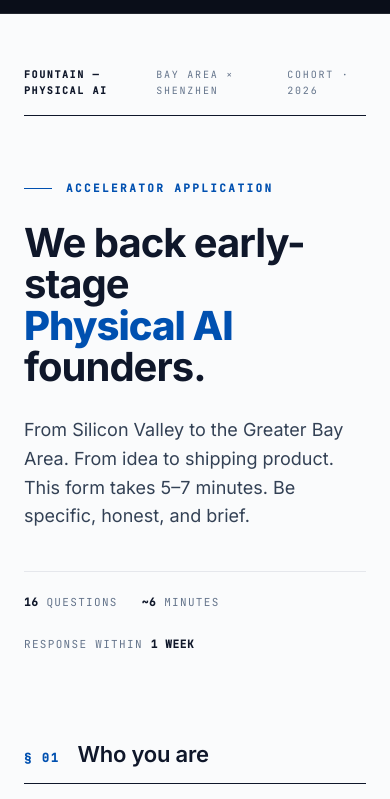
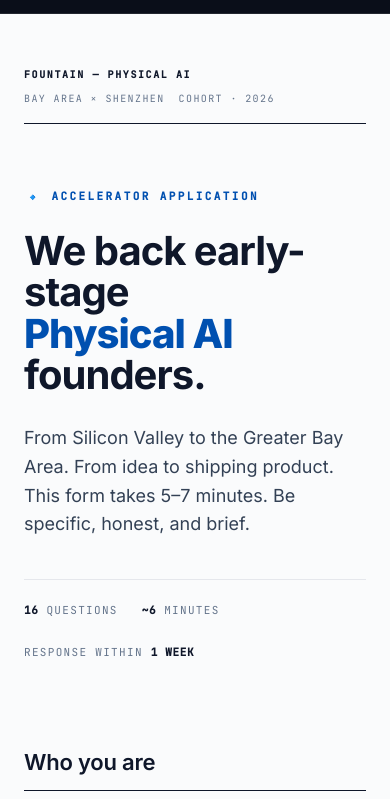
Before and after one commit to treewan/fountain-website, a website: page apply.html in a window 390 px wide. Shown: the part 45-844 px from the top of the page. Drawn offline with Linux system fonts and the light colour scheme.

Commit message:
Apply page: refine eyebrow, drop section numbers, fix mobile masthead
- Eyebrow: replace horizontal rule with 🔹 diamond mark prefix
- Section heads: remove § 01/02/03 numbering for a cleaner read
- Masthead: stack brand and meta vertically on <600px viewports to
  prevent "FOUNTAIN — PHYSICAL AI" from wrapping awkwardly on mobile

```diff
--- a/apply.html
+++ b/apply.html
@@ -140,14 +140,13 @@
       margin-bottom: 24px;
       display: flex;
       align-items: center;
-      gap: 14px;
+      gap: 10px;
       font-weight: 600;
     }
-    .eyebrow::before {
-      content: "";
-      width: 28px;
-      height: 1px;
-      background: var(--accent);
+    .eyebrow .mark {
+      font-size: 14px;
+      line-height: 1;
+      letter-spacing: 0;
     }
     h1.title {
       font-size: clamp(40px, 6vw, 64px);
@@ -468,9 +467,17 @@
 
     @media (max-width: 720px) {
       .page { padding: 112px 24px 80px; }
-      .masthead { font-size: 10px; }
-      .masthead .meta { gap: 16px; }
       .meta-strip { gap: 24px; }
+    }
+    @media (max-width: 600px) {
+      .masthead {
+        flex-direction: column;
+        align-items: flex-start;
+        gap: 8px;
+        font-size: 10px;
+        letter-spacing: 0.14em;
+      }
+      .masthead .meta { gap: 14px; }
     }
   </style>
 </head>
@@ -498,7 +505,7 @@
 
     <!-- ══════════ HERO ══════════ -->
     <section class="hero">
-      <div class="eyebrow mono">Accelerator Application</div>
+      <div class="eyebrow mono"><span class="mark">🔹</span> Accelerator Application</div>
       <h1 class="title">
         We back early-stage<br>
         <span class="accent">Physical AI</span> founders.
@@ -519,7 +526,6 @@
       <!-- ══════════ SECTION 1 ══════════ -->
       <section class="section">
         <div class="section-head">
-          <span class="section-num mono">§ 01</span>
           <span class="section-title">Who you are</span>
         </div>
 
@@ -558,7 +564,6 @@
       <!-- ══════════ SECTION 2 ══════════ -->
       <section class="section">
         <div class="section-head">
-          <span class="section-num mono">§ 02</span>
           <span class="section-title">What you're building</span>
         </div>
 
@@ -678,7 +683,6 @@
       <!-- ══════════ SECTION 3 ══════════ -->
       <section class="section">
         <div class="section-head">
-          <span class="section-num mono">§ 03</span>
           <span class="section-title">You and FOUNTAIN</span>
         </div>
 
```
